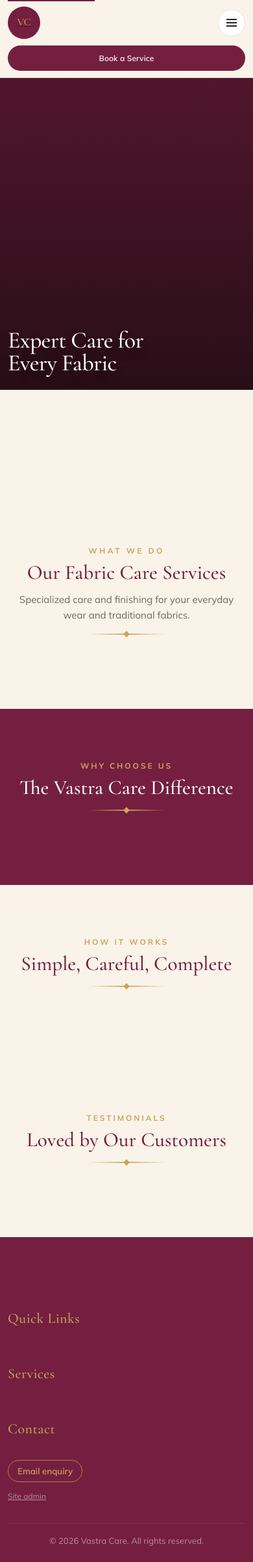
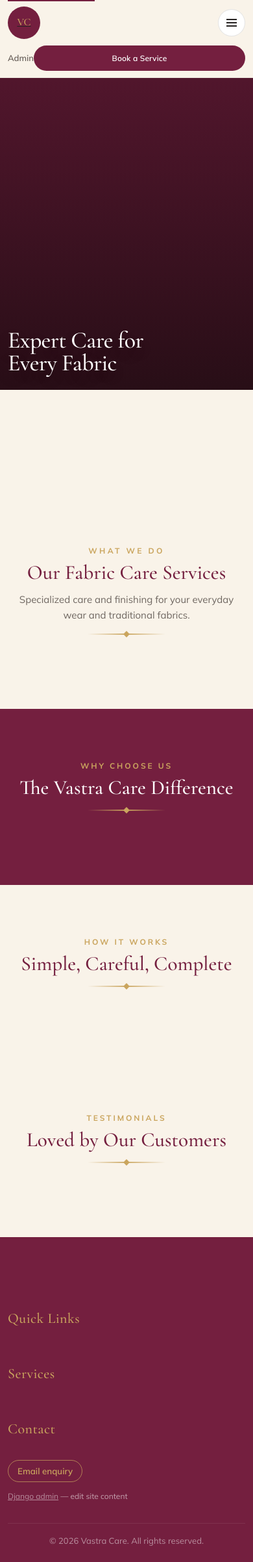
Before and after one commit to Poonghuzhali/fabric_care, a Django app: page / in a window 390 px wide. Shown: the whole page at 65% size. Run offline with Django 4.2, Linux system fonts and the light colour scheme; data that the repository does not hold is empty.

Commit message:
Add visible Admin link in header and clearer footer admin text.

```diff
--- a/static/css/style.css
+++ b/static/css/style.css
@@ -265,6 +265,20 @@ ul, ol { padding: 0; list-style: none; }
   gap: 0;
   max-width: 100%;
   margin-right: -8px;
+}
+
+.nav-admin-link {
+  font-size: 13px;
+  font-weight: 600;
+  color: var(--muted);
+  text-decoration: none;
+  margin-right: 12px;
+  white-space: nowrap;
+}
+
+.nav-admin-link:hover {
+  color: var(--maroon);
+  text-decoration: underline;
 }
 
 .nav-actions__main {
@@ -2311,6 +2325,10 @@ ul, ol { padding: 0; list-style: none; }
     margin-right: 0;
   }
 
+  .nav-bar .nav-admin-link {
+    margin-right: auto;
+  }
+
   .nav-bar .nav-actions .nav-actions__main {
     flex: 1 1 auto;
     justify-content: stretch;
--- a/templates/index.html
+++ b/templates/index.html
@@ -23,6 +23,7 @@
       {% endfor %}
     </nav>
     <div class="nav-actions">
+      <a class="nav-admin-link" href="/admin/">Admin</a>
       <div class="nav-actions__main">
         <a class="btn btn-solid nav-book" href="#contact" data-book-to-contact>Book a Service</a>
       </div>
@@ -334,7 +335,7 @@
         {% if site.hours %}<li>{{ site.hours }}</li>{% endif %}
       </ul>
       <button class="footer-write" type="button" data-open-modal="contact">Email enquiry</button>
-      <p class="footer-admin-hint"><a href="/admin/">Site admin</a></p>
+      <p class="footer-admin-hint"><a href="/admin/">Django admin</a> — edit site content</p>
     </div>
   </div>
   <p class="copyright">{% if site.copyright_text %}{{ site.copyright_text }}{% else %}© 2026 Vastra Care. All rights reserved.{% endif %}</p>
```
